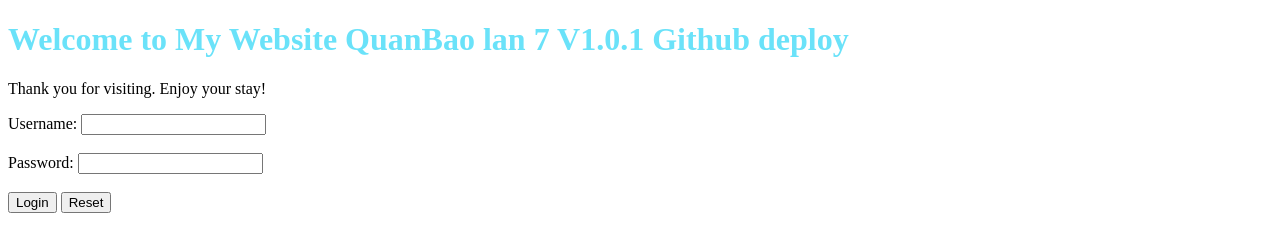
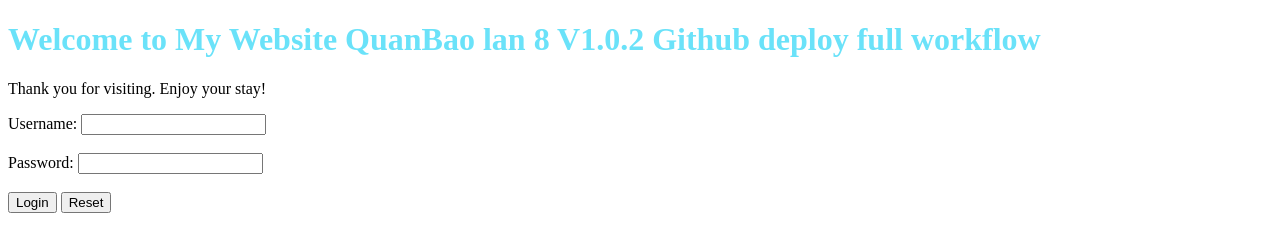
Before and after one commit to QuanBao-Git/nodejs-githubaction-ecs-blue-green, a website: page public/index.html in a window 1280 px wide. Drawn offline with Linux system fonts and the light colour scheme.

Commit message:
Lan 8 Add blue-green

```diff
--- a/public/index.html
+++ b/public/index.html
@@ -7,7 +7,7 @@
 </head>
 
 <body>
-    <h1 id="welcome" style="color: #6AE2F9;">Welcome to My Website QuanBao lan 7  V1.0.1 Github deploy</h1>
+    <h1 id="welcome" style="color: #6AE2F9;">Welcome to My Website QuanBao lan 8  V1.0.2 Github deploy full workflow</h1>
     <p>Thank you for visiting. Enjoy your stay!</p>
 
     <form action="/api/login" method="POST">
```
Also changed, not shown: .github/workflows/blue-green-deployment.yml (added).
